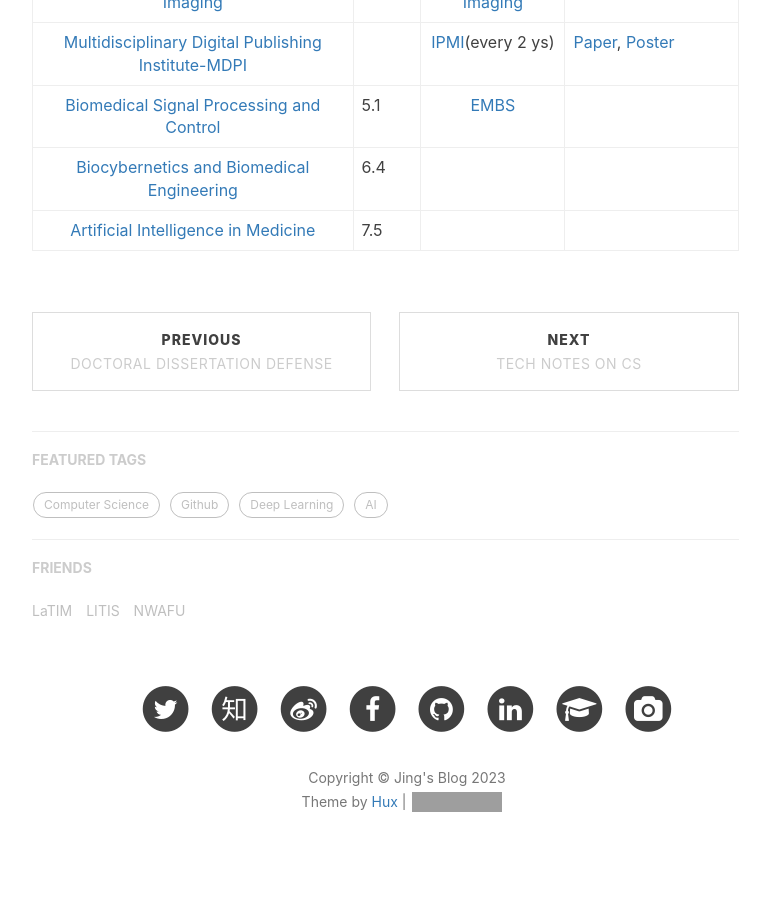
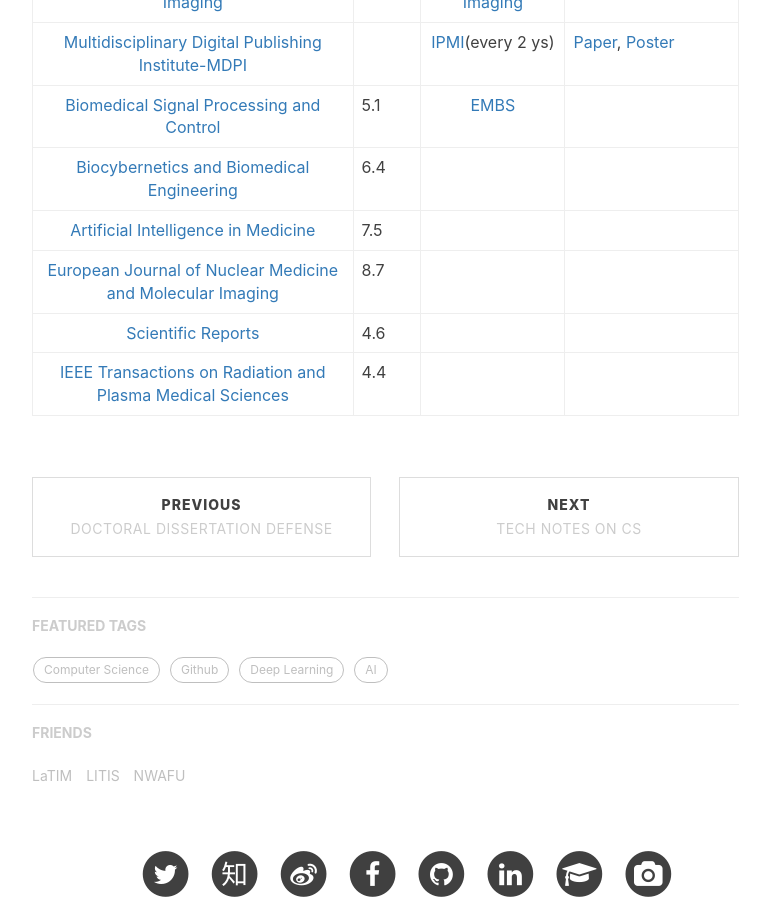
Before and after one commit to jizhang02/jizhang02.github.io, a Jekyll site: the page built from _posts/2022-06-17-journalconf.markdown, in a window 1280 px wide and 900 px high, scrolled down 1419 px. Shown: the whole window, without its empty margins (233-1003 px from the left). Built offline with Jekyll 4.4.1, drawn with Linux system fonts in a browser that asks for light colours; nearby versions of some CDN libraries; a script that is not in the unit is left out; comment, search, counter and statistics services are not loaded; grey boxes are pictures that could not be loaded.

Commit message:
Update 2022-06-17-journalconf.markdown

```diff
--- a/_posts/2022-06-17-journalconf.markdown
+++ b/_posts/2022-06-17-journalconf.markdown
@@ -32,3 +32,6 @@ In this article, the author organize the journals and conferences about medical
 |[Biomedical Signal Processing and Control](https://www.sciencedirect.com/journal/biomedical-signal-processing-and-control)|5.1|[EMBS](https://embc.embs.org/2022/)||
 |[Biocybernetics and Biomedical Engineering](https://www.sciencedirect.com/journal/biocybernetics-and-biomedical-engineering)|6.4|||
 |[Artificial Intelligence in Medicine](https://www.sciencedirect.com/journal/artificial-intelligence-in-medicine)|7.5|||
+|[European Journal of Nuclear Medicine and Molecular Imaging](https://www.springer.com/journal/259)|8.7|||
+|[Scientific Reports](https://www.nature.com/srep/)|4.6|||
+|[IEEE Transactions on Radiation and Plasma Medical Sciences](https://ieeexplore.ieee.org/xpl/RecentIssue.jsp?punumber=7433213)|4.4|||
```
